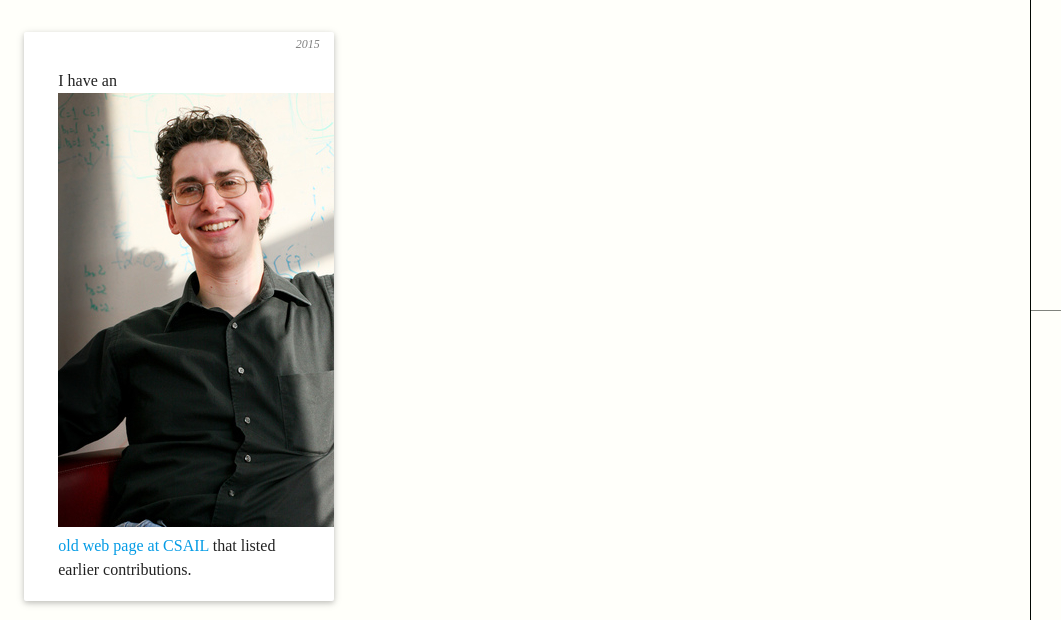
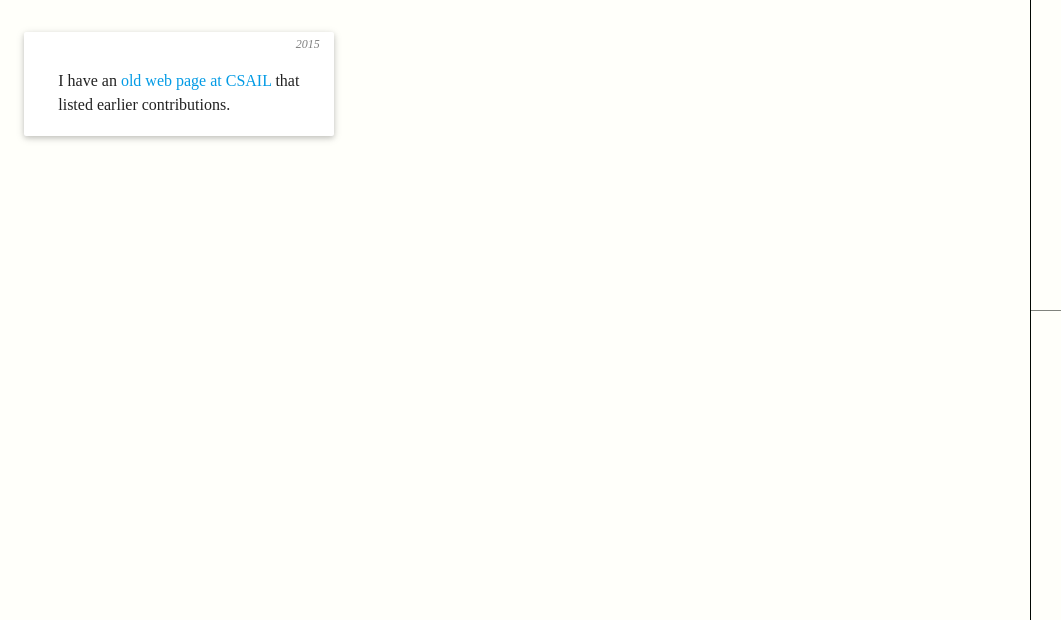
Before and after one commit to gregory-marton/gregory-marton.github.io, a plain HTML site: page index.html in a window 1280 px wide. Shown: the part 502-1122 px from the top of the page, 0-1061 px from the left. Drawn offline with nearby package versions, Linux system fonts and the light colour scheme; files that its build step writes are made by us from their sources; files whose address does not match are found by name; a web font is replaced by a local one.

```diff
--- a/index.html
+++ b/index.html
@@ -90,8 +90,7 @@
 
   <dl id="contributions-cards">
     <dt>2015</dt>
-    <dd>I have an <a href="https://people.csail.mit.edu/gremio/">
-      <img src="avatars/grem090206.jpg" alt="[photo of me]"/>old
+    <dd>I have an <a href="https://people.csail.mit.edu/gremio/">old
       web page at CSAIL</a> that listed earlier contributions.
     </dd>
   </dl>
```
